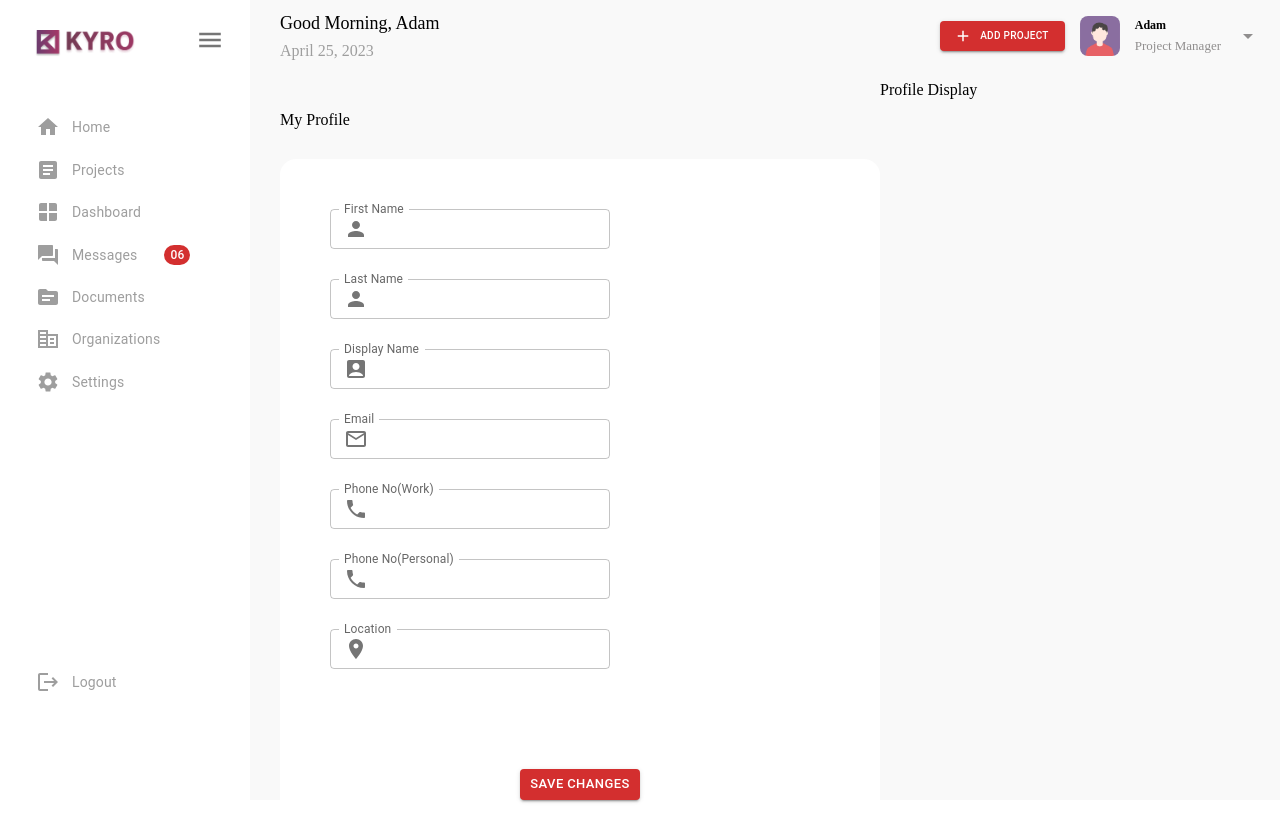
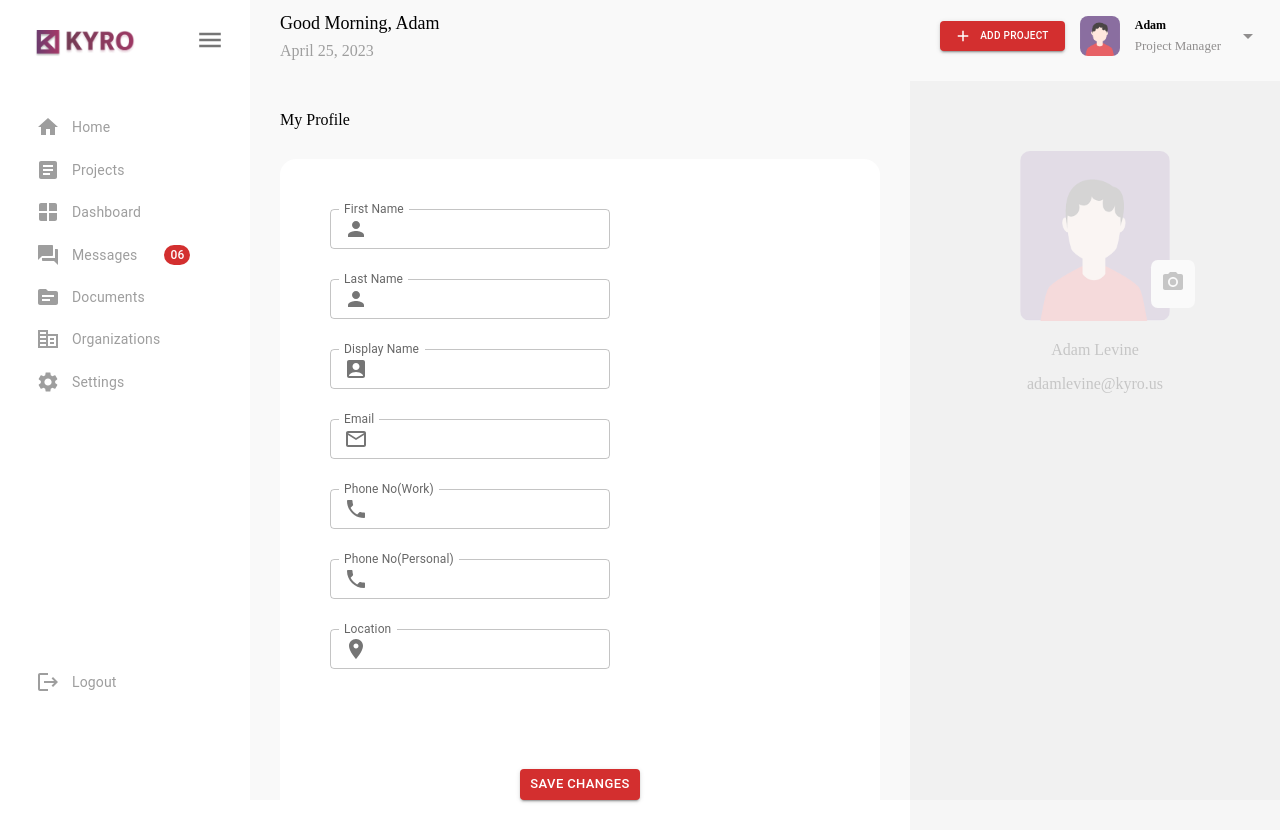
Before and after one commit to saranyavinjarapu/KyroProfilePageReactFrontend, a React (Create React App) app: page / in a window 1280 px wide. Built offline with nearby package versions, Linux system fonts and the light colour scheme.

Commit message:
added profile display section with image and user name-email info

```diff
--- a/src/components/Profile/ProfileMain.js
+++ b/src/components/Profile/ProfileMain.js
@@ -2,6 +2,7 @@ import React from "react";
 import styles from "./ProfileMain.module.css";
 import Header from "../Header/Header";
 import ProfileUpdate from "../ProfileUpdate/ProfileUpdate";
+import ProfileDisplay from "../ProfileDisplay/ProfileDisplay";
 
 const ProfileMain = () => {
   return (
@@ -9,7 +10,7 @@ const ProfileMain = () => {
       <Header></Header>
       <div className={styles.UserProfile}>
         <ProfileUpdate></ProfileUpdate>
-        <div>Profile Display</div>
+        <ProfileDisplay></ProfileDisplay>
       </div>
     </div>
   );
--- a/src/components/Profile/ProfileMain.module.css
+++ b/src/components/Profile/ProfileMain.module.css
@@ -8,4 +8,6 @@
 
 .UserProfile {
   display: flex;
+  justify-content: space-between;
+  height: 100%;
 }
--- /dev/null
+++ b/src/components/ProfileDisplay/ProfileDisplay.js
@@ -0,0 +1,21 @@
+import React from "react";
+import styles from "./ProfileDisplay.module.css";
+import ProfilePicture from "../../assets/user_icon.png";
+import CameraAltIcon from "@mui/icons-material/CameraAlt";
+
+const ProfileDisplay = () => {
+  return (
+    <div className={styles.ProfileDisplay}>
+      <div className={styles.ProfileDisplayContainer}>
+        <img alt="user-profile-picture" src={ProfilePicture} />
+        <div className={styles.CameraIcon}>
+          <CameraAltIcon></CameraAltIcon>
+        </div>
+        <p>Adam Levine</p>
+        <p>adamlevine@kyro.us</p>
+      </div>
+    </div>
+  );
+};
+
+export default ProfileDisplay;
--- /dev/null
+++ b/src/components/ProfileDisplay/ProfileDisplay.module.css
@@ -0,0 +1,33 @@
+.ProfileDisplay {
+  display: flex;
+  justify-content: center;
+  background-color: lightgray;
+  width: 370px;
+  height: 100%;
+  opacity: 0.2;
+}
+
+.ProfileDisplayContainer {
+  margin-top: 70px;
+  width: 150px;
+  height: 170px;
+  position: relative;
+  text-align: center;
+}
+
+.ProfileDisplay img {
+  border-radius: 10px;
+  width: 100%;
+  height: 100%;
+  opacity: 1;
+}
+
+.CameraIcon {
+  background-color: #fff;
+  display: block;
+  position: absolute;
+  bottom: 13px;
+  right: -25px;
+  border-radius: 15%;
+  padding: 10px;
+}
```
